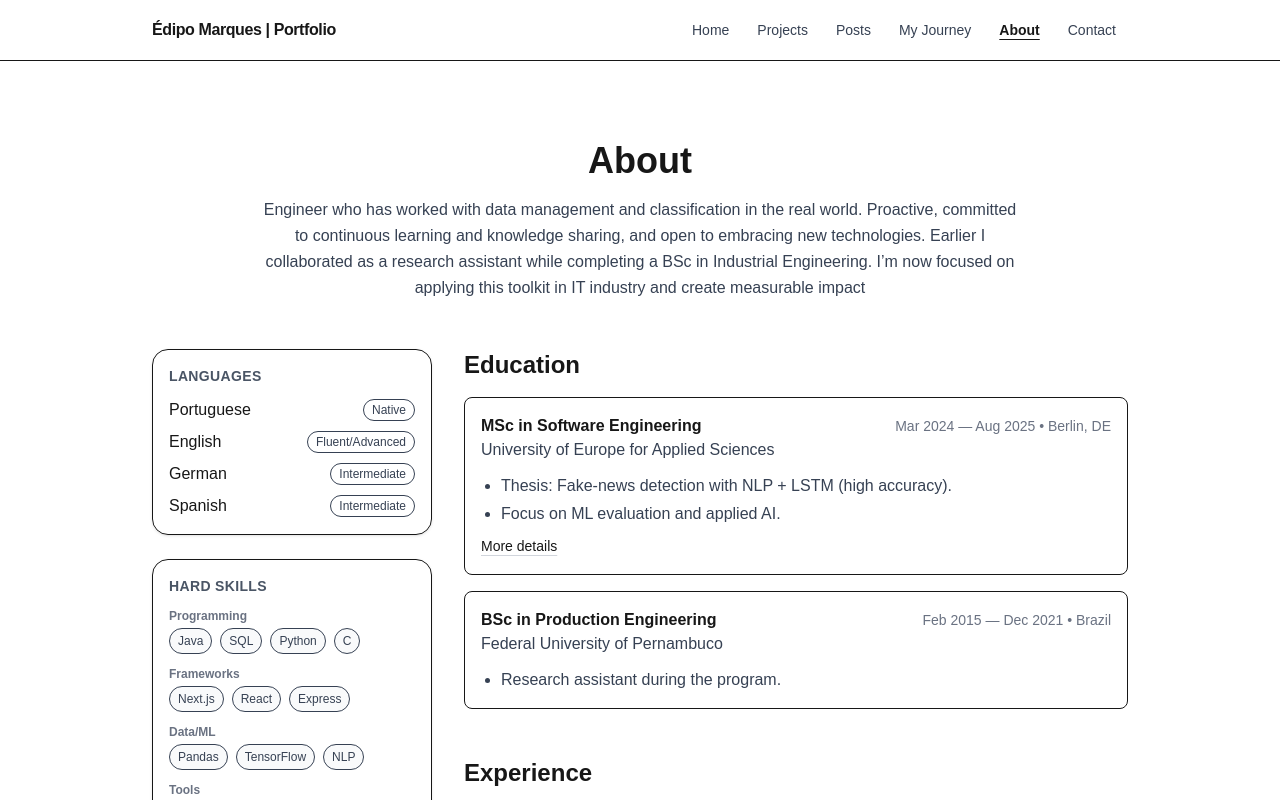
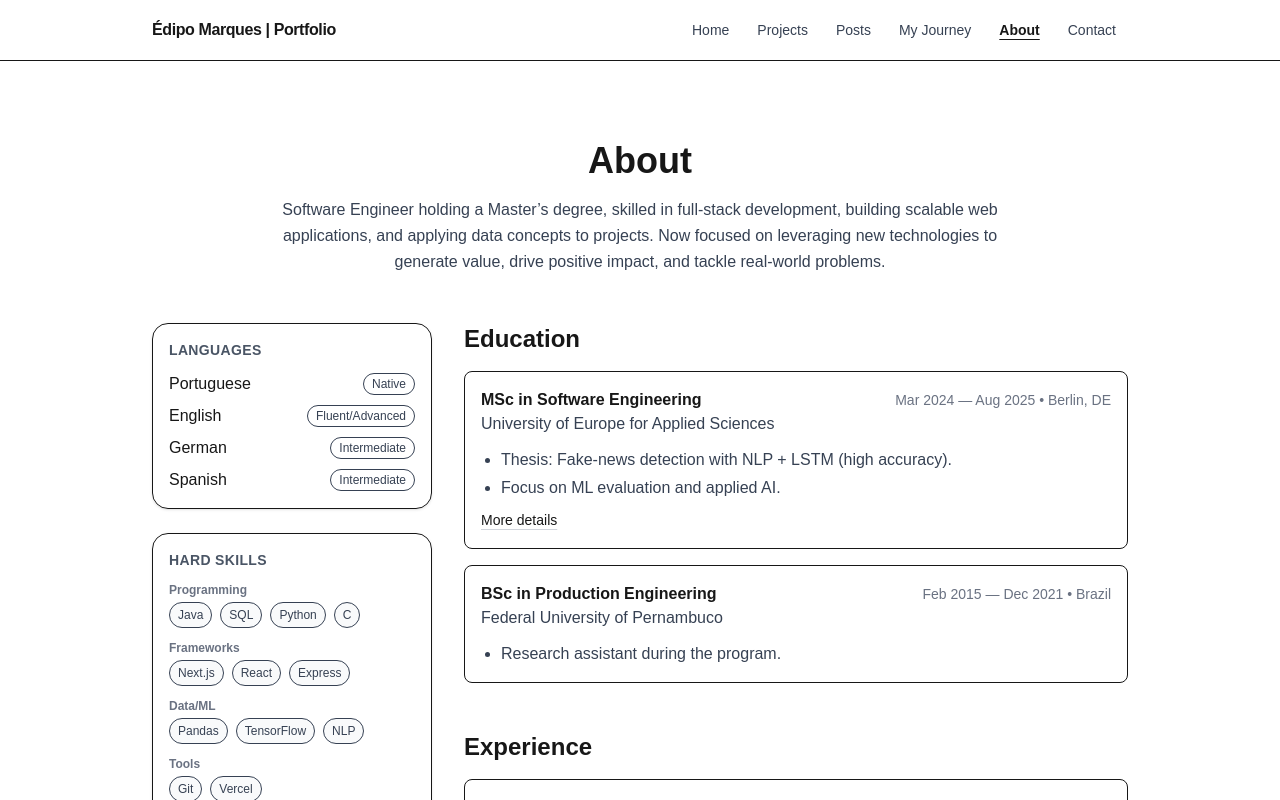
Before and after one commit to EdipoMarques/portfolio, a Next.js app: page /about in a window 1280 px wide. Shown: the top 800 px of the page. Built offline with nearby package versions, Linux system fonts and the light colour scheme.

Commit message:
page.tsx

```diff
--- a/app/about/page.tsx
+++ b/app/about/page.tsx
@@ -78,7 +78,7 @@ export const metadata = {
 
 export default function AboutPage() {
   const bio =
-    "Engineer who has worked with data management and classification in the real world. Proactive, committed to continuous learning and knowledge sharing, and open to embracing new technologies. Earlier I collaborated as a research assistant while completing a BSc in Industrial Engineering. I’m now focused on applying this toolkit in IT industry and create measurable impact";
+    "Software Engineer holding a Master’s degree, skilled in full-stack development, building scalable web applications, and applying data concepts to projects. Now focused on leveraging new technologies to generate value, drive positive impact, and tackle real-world problems.";
 
   return (
     <main className="mx-auto max-w-5xl px-6 pt-20 pb-24">
```
